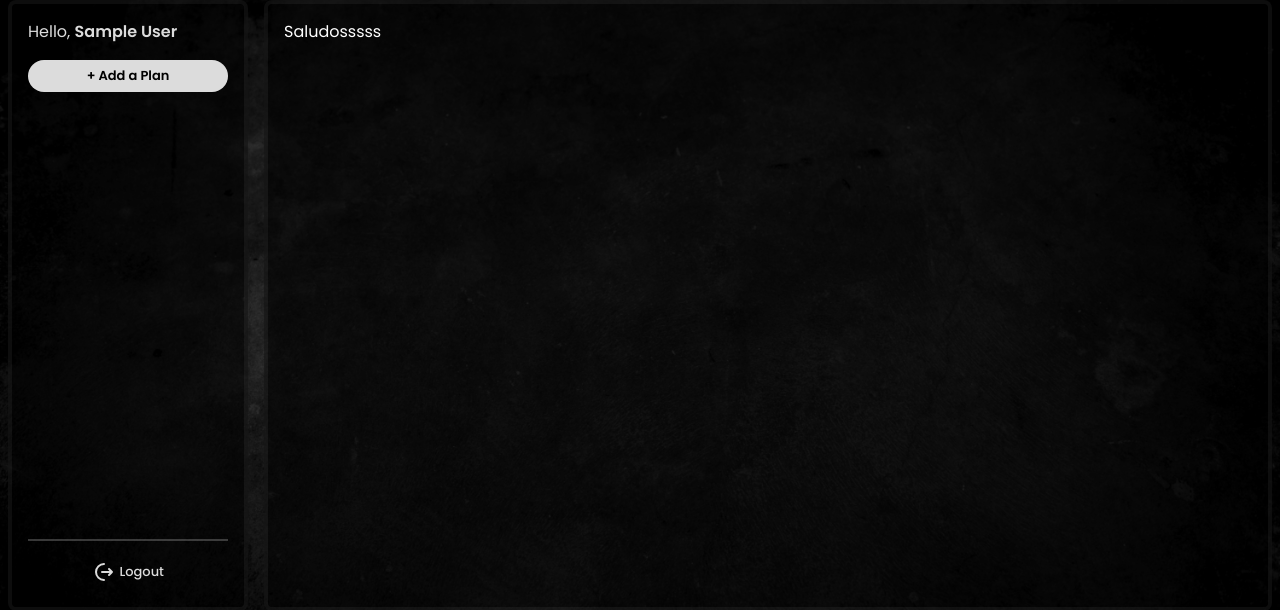
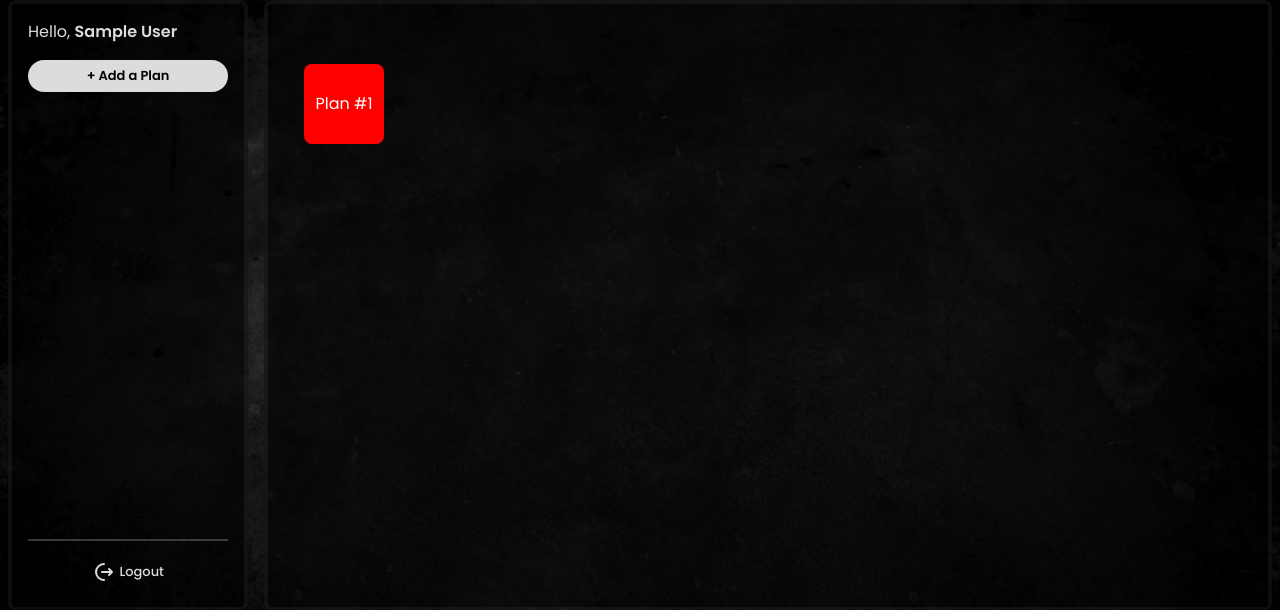
Before and after one commit to RicardoRB09/iguanaPlan, a Flask app: page / in a window 1280 px wide. Shown: the part 109-719 px from the top of the page. Run offline with Flask 3, Linux system fonts and the light colour scheme; a user stored in the database is signed in; tables that the repository leaves empty hold one stand-in row (values such as "Sample post").

Commit message:
feat: postit in creation

```diff
--- a/app.py
+++ b/app.py
@@ -3,7 +3,7 @@ from sqlalchemy.exc import IntegrityError
 from flask import Flask, redirect, render_template, request, url_for
 from dotenv import load_dotenv
 from forms import SignupForm, SigninForm
-from models import User, db
+from models import User, Plan,  db
 from flask_login import LoginManager, login_user, current_user, logout_user, login_required
 from datetime import datetime
 from holidays import get_holidays_by_year
@@ -27,6 +27,7 @@ app.config['DEBUG'] = True
 db.init_app(app)
 
 login_manager = LoginManager(app)
+login_manager.login_view = 'signin_form'
 
 
 @login_manager.user_loader
@@ -41,7 +42,7 @@ def index():
     user_name = current_user.name if current_user.is_authenticated else "Jon Doe"
 
     print(f'current_user --> {current_user}')
-    return render_template('index.html', user_name=user_name)
+    return render_template('index.html', user_name=user_name, plans=current_user.plans)
     # return redirect(url_for('signup_form'))
     # return redirect(url_for('signin_form'))
 
@@ -90,12 +91,22 @@ def signup_form():
 
     return render_template('signup_form.html', form = form)
 
+
 @app.route('/logout')
 @login_required
 def logout():
     logout_user()
     print(f'🚀 User logged out successfully')
     return redirect(url_for('signin_form'))
+
+
+@app.route('/add_plan', methods=['POST'])
+@login_required
+def add_plan():
+    new_plan = Plan(user_id=current_user.id)
+    db.session.add(new_plan)
+    db.session.commit()
+    return redirect(url_for('index'))
 
 
 
--- a/models.py
+++ b/models.py
@@ -18,3 +18,9 @@ class User(db.Model, UserMixin):
 
     def check_password_hash(self, password):
         return check_password_hash(pwhash=self.password_hash, password=password)
+
+
+class Plan(db.Model):
+    id = db.Column(db.Integer, primary_key=True)
+    user_id = db.Column(db.Integer, db.ForeignKey('user.id'), nullable=False)
+    user = db.relationship('User', backref=db.backref('plans', lazy=True))
--- a/templates/index.html
+++ b/templates/index.html
@@ -8,6 +8,7 @@
       <div class="text-white">
         <div class="welcome-txt">Hello, <b>{{user_name}}</b></div>
 
+        <form action="{{ url_for('add_plan') }}" method="post">
           <button
             type="submit"
             class="add-plan-btn"
@@ -16,6 +17,7 @@
           >
             + Add a Plan
           </button>
+        </form>
 
         <div class="collapse" id="collapsedDiv"></div>
       </div>
@@ -61,9 +63,29 @@
       <div
         class="col-12 col-md-10 h-100 d-flex align-items-start justify-content-start"
       >
-        <div class="text-white">Saludosssss</div>
+        <div
+          class="postit col h-100 d-flex flex-wrap align-items-start justify-content-start pt-4"
+        >
+          {% for plan in plans %}
+          <div
+            style="
+              width: 80px;
+              height: 80px;
+              background-color: red;
+              margin: 20px;
+              border-radius: 8px;
+              color: white;
+              display: flex;
+              align-items: center;
+              justify-content: center;
+            "
+          >
+            Plan #{{ plan.id }}
+          </div>
+          {% endfor %}
         </div>
       </div>
     </div>
   </div>
   {% endblock %}
+</div>
```
Lines whose indentation alone changed are shown as unchanged.
